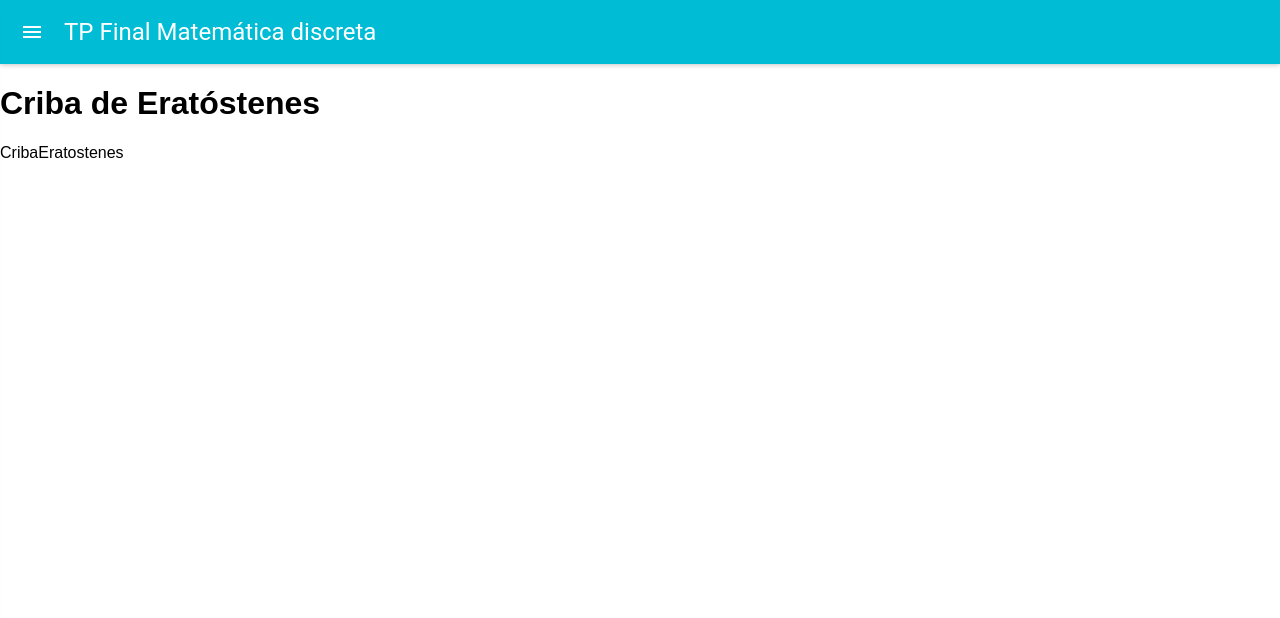
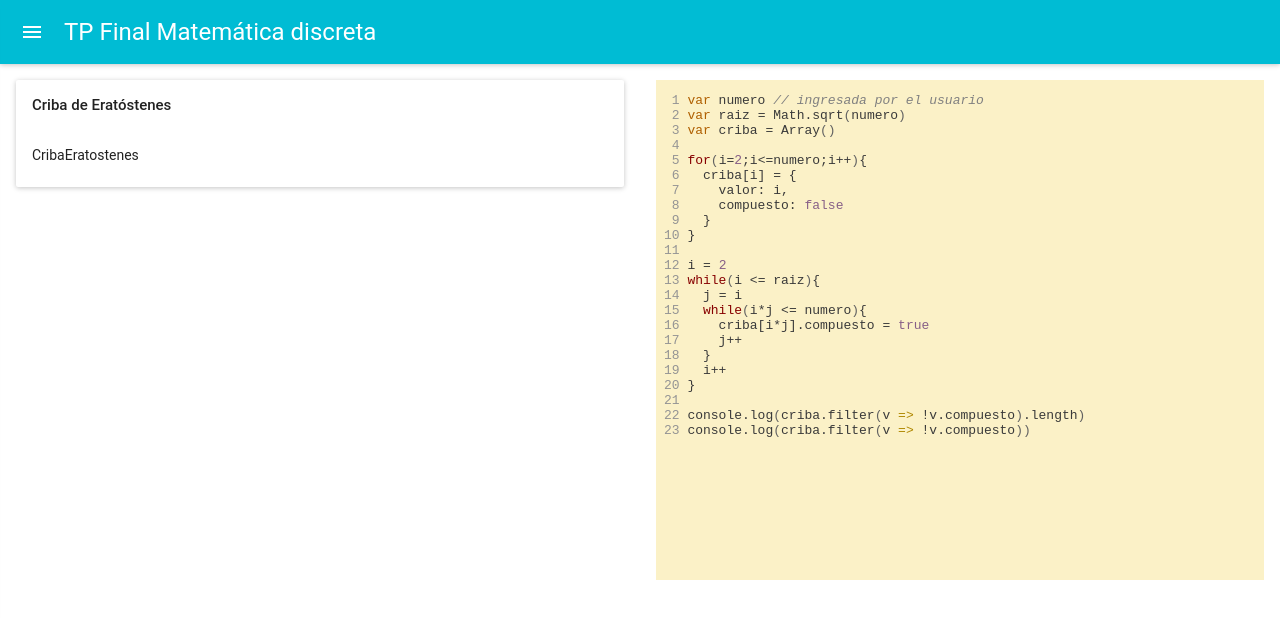
Before and after one commit to lucianoar/tpfinal_mat_discreta, a React (Create React App) app: page /#/criba in a window 1280 px wide. Shown: the top 618 px of the page. Built offline with nearby package versions, Linux system fonts and the light colour scheme.

Commit message:
Improve exercise template layout

```diff
--- a/src/App.css
+++ b/src/App.css
@@ -1,8 +1,18 @@
-.content {
+.exercise-template {
   display: flex;
+  flex-wrap: wrap;
+  width: 100%;
+  min-height: 90vh;
 }
 
 .math-exercise,
 .code-snippet {
-  flex: 1 1 50%;
+  flex: 1 1 350px;
+  padding: 1rem;
 }
+
+.code-snippet iframe {
+  width: 100%;
+  min-height: 500px;
+  overflow-y: scroll;
+}
--- a/src/App.js
+++ b/src/App.js
@@ -5,6 +5,7 @@ import AppBar from 'material-ui/AppBar';
 import LeftDrawer from './LeftDrawer.js';
 
 import Routes from './Routes.js';
+import Home from './Components/Home.js';
 import ExerciseTemplate from './Components/ExerciseTemplate.js';
 
 import './App.css';
@@ -42,7 +43,10 @@ class App extends Component {
                 />
               </header>
               <div className="content">
-                {this.routes.map(r => (
+                <Route exact key="home" path="/" component={Home} />
+                {this.routes
+                  .filter(r => r.exercise)
+                  .map(r => (
                     <Route
                       exact
                       key={r.name}
--- a/src/Components/ExerciseTemplate.js
+++ b/src/Components/ExerciseTemplate.js
@@ -1,16 +1,29 @@
 import React from "react";
+import { Card, CardHeader, CardText } from "material-ui/Card";
+import snippets from "../snippets.js";
 
 const ExerciseTemplate = props => {
   const { exercise } = props;
+  const { title = "", subtitle = "", snippet = "", name } = exercise;
   return (
     <div className="exercise-template">
       <div className="math-exercise">
-        <h1>{exercise.title}</h1>
-        <div className="exercise-content">
-          <exercise.component />
-        </div>
+        <Card>
+          <CardHeader title={title} subtitle={subtitle} />
+          <CardText>
+            <exercise.component />
+          </CardText>
+        </Card>
       </div>
-      <div className="code-sample" />
+      <div className="code-snippet">
+        {snippet !== "" && (
+          <iframe
+            title="codeSnippet"
+            src={"data:text/html;base64," + snippets[name]}
+            frameBorder="0"
+          />
+        )}
+      </div>
     </div>
   );
 };
--- a/src/Routes.js
+++ b/src/Routes.js
@@ -1,36 +1,37 @@
-import Home from "./Components/Home.js";
-import Criba from "./Components/CribaEratostenes.js";
-import MCD from "./Components/MCD.js";
-import CambioBase from "./Components/CambioBase.js";
+import Home from './Components/Home.js';
+import Criba from './Components/CribaEratostenes.js';
+import MCD from './Components/MCD.js';
+import CambioBase from './Components/CambioBase.js';
 const Routes = [
   {
-    path: "/",
-    name: "home",
-    title: "Home",
+    path: '/',
+    name: 'home',
+    title: 'Home',
     component: Home,
-    exercise: false
+    exercise: false,
   },
   {
-    path: "/criba",
-    name: "criba",
-    title: "Criba de Eratóstenes",
+    path: '/criba',
+    name: 'criba',
+    title: 'Criba de Eratóstenes',
     component: Criba,
-    exercise: true
+    exercise: true,
+    snippet: true,
   },
   {
-    path: "/mcd",
-    name: "mcd",
-    title: "Mínimo común divisor",
+    path: '/mcd',
+    name: 'mcd',
+    title: 'Mínimo común divisor',
     component: MCD,
-    exercise: true
+    exercise: true,
   },
   {
-    path: "/cambio_base",
-    name: "cambio_base",
-    title: "Cambio de base",
+    path: '/cambio_base',
+    name: 'cambio_base',
+    title: 'Cambio de base',
     component: CambioBase,
-    exercise: true
-  }
+    exercise: true,
+  },
 ];
 
 export default Routes;
```
Also changed, not shown: src/snippets.js (added). Lines whose indentation alone changed are shown as unchanged.
